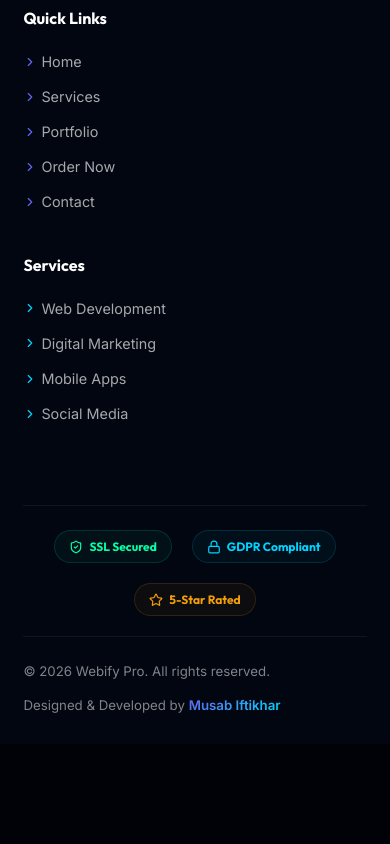
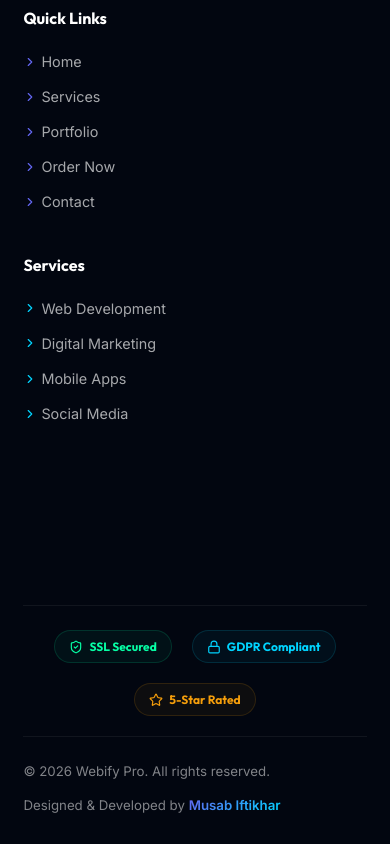
Before and after one commit to MUXAB18/WEBIFYPRO, a React (Vite) app in the folder client/: page / in a window 390 px wide. Shown: the part 8737-9581 px from the top of the page. Before the commit the page ends 9481 px from the top, so only its background shows below. Built offline with nearby package versions, Linux system fonts and the light colour scheme; no server answers.

Commit message:
Fix mobile layout empty space by constraining AdSense banner height

```diff
--- a/client/src/components/AdBanner.jsx
+++ b/client/src/components/AdBanner.jsx
@@ -15,13 +15,13 @@ const AdBanner = () => {
   }, []);
 
   return (
-    <div style={{ width: '100%', margin: '30px 0', textAlign: 'center', overflow: 'hidden' }}>
+    <div style={{ width: '100%', margin: '30px 0', textAlign: 'center', overflow: 'hidden', minHeight: '50px', maxHeight: '120px', display: 'flex', justifyContent: 'center', alignItems: 'center' }}>
       {/* WebifyPro-AutoAds */}
       <ins className="adsbygoogle"
-           style={{ display: 'block' }}
+           style={{ display: 'inline-block', width: '100%', height: '100px' }}
            data-ad-client="ca-pub-4371702225315385"
            data-ad-slot="2955354445"
-           data-ad-format="auto"
+           data-ad-format="horizontal"
            data-full-width-responsive="true"></ins>
     </div>
   );
```
